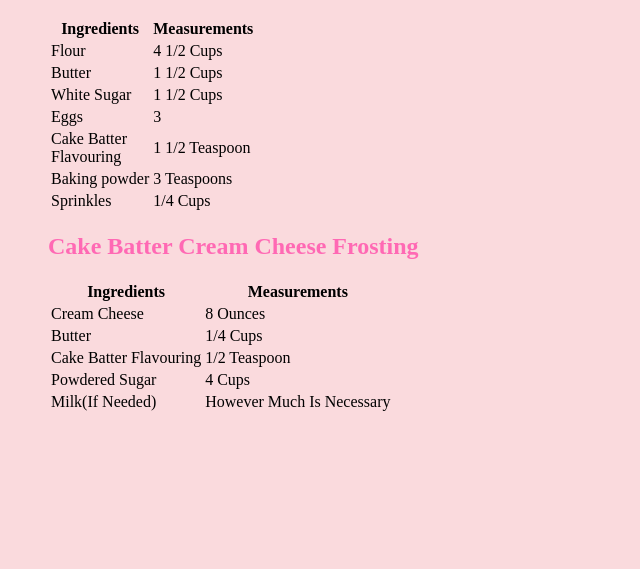
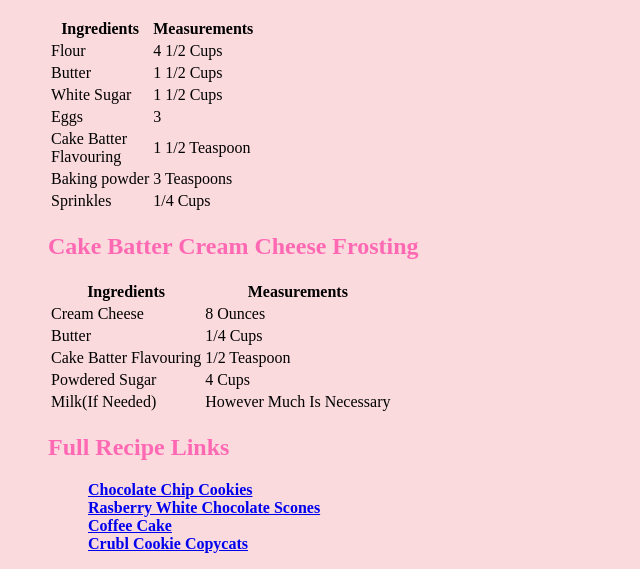
Before and after one commit to lilakirk222/lilakirk222.github.io, a plain HTML site: page index.html in a window 1280 px wide. Shown: the part 2733-3302 px from the top of the page, without its empty margins (0-640 px from the left). Before the commit the page ends 3163 px from the top, so only its background shows below. Drawn offline with Linux system fonts and the light colour scheme.

Commit message:
Update index.html

```diff
--- a/index.html
+++ b/index.html
@@ -285,4 +285,11 @@ h2{
       </tr>
     </tbody>
   </table>
+  <h2>Full Recipe Links</h2>
+  <ol>
+    <li><a href="https://pinchofyum.com/browned-butter-chocolate-chip-cookies">Chocolate Chip Cookies</a></li>
+    <li><a href="https://bromabakery.com/white-chocolate-raspberry-scones/">Rasberry White Chocolate Scones</a></li>
+    <li><a href="https://sallysbakingaddiction.com/coffee-cake-recipe/">Coffee Cake</a></li>
+    <li><a href="https://cookingwithkarli.com/crumbl-birthday-cake-cookie-copycat/#wprm-recipe-container-13066">Crubl Cookie Copycats</a></li>
+  </ol>
 </html>
```
